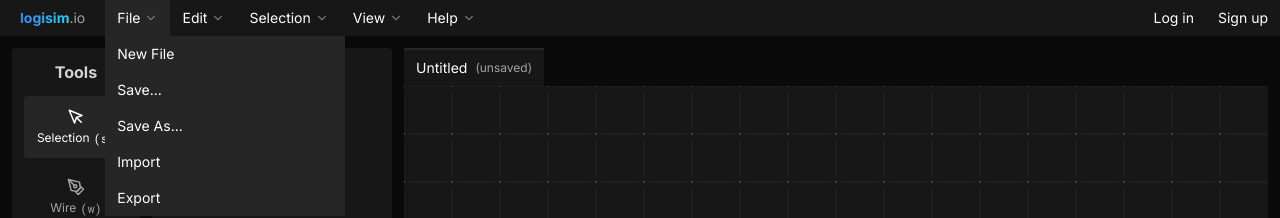
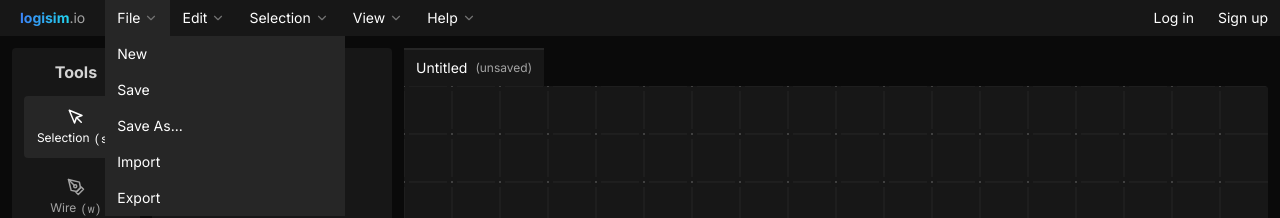
Before and after one commit to logisim-io/website, a Next.js app: page / in a window 1280 px wide. Both pictures are taken after a click on the button "File". Shown: the top 218 px of the page. Built offline with nearby package versions, Linux system fonts and the light colour scheme.

Commit message:
Clean up menu options

```diff
--- a/src/components/layout/MenuBar.js
+++ b/src/components/layout/MenuBar.js
@@ -48,10 +48,10 @@ export default function MenuBar({ files: { dispatch: filesDispatch } }) {
                     </button>
                     <ul className={`list-none absolute z-10 flex flex-col min-w-full w-[240px] top-full left-0 bg-neutral-800 ${currentDropdown === 'file' ? 'block' : 'hidden'}`}>
                         <li>
-                            <button type="button" className="px-3 py-2 hover:bg-neutral-700 w-full text-left" onClick={() => newFile()}>New File</button>
+                            <button type="button" className="px-3 py-2 hover:bg-neutral-700 w-full text-left" onClick={() => newFile()}>New</button>
                         </li>
                         <li>
-                            <button type="button" className="px-3 py-2 hover:bg-neutral-700 w-full text-left">Save...</button>
+                            <button type="button" className="px-3 py-2 hover:bg-neutral-700 w-full text-left">Save</button>
                         </li>
                         <li>
                             <button type="button" className="px-3 py-2 hover:bg-neutral-700 w-full text-left">Save As...</button>
@@ -72,6 +72,9 @@ export default function MenuBar({ files: { dispatch: filesDispatch } }) {
                         <ChevronDownIcon width="14" height="14" className="text-neutral-500" />
                     </button>
                     <ul className={`list-none absolute z-10 flex flex-col min-w-full w-[240px] top-full left-0 bg-neutral-800 ${currentDropdown === 'edit' ? 'block' : 'hidden'}`}>
+                        <li>
+                            <span className="block px-3 py-2 text-neutral-500 text-xs">Clipboard: Empty</span>
+                        </li>
                         <li>
                             <button type="button" className="px-3 py-2 hover:bg-neutral-700 w-full text-left">Copy</button>
                         </li>
@@ -105,7 +108,7 @@ export default function MenuBar({ files: { dispatch: filesDispatch } }) {
                     </button>
                     <ul className={`list-none absolute z-10 flex flex-col min-w-full w-[240px] top-full left-0 bg-neutral-800 ${currentDropdown === 'view' ? 'block' : 'hidden'}`}>
                         <li>
-                            <span className="block px-3 py-2 text-neutral-500 text-sm">Panels</span>
+                            <span className="block px-3 py-2 text-neutral-500 text-xs">Panels</span>
                         </li>
                         <li>
                             <button type="button" className="px-3 py-2 hover:bg-neutral-700 w-full text-left flex items-center gap-2">
```
